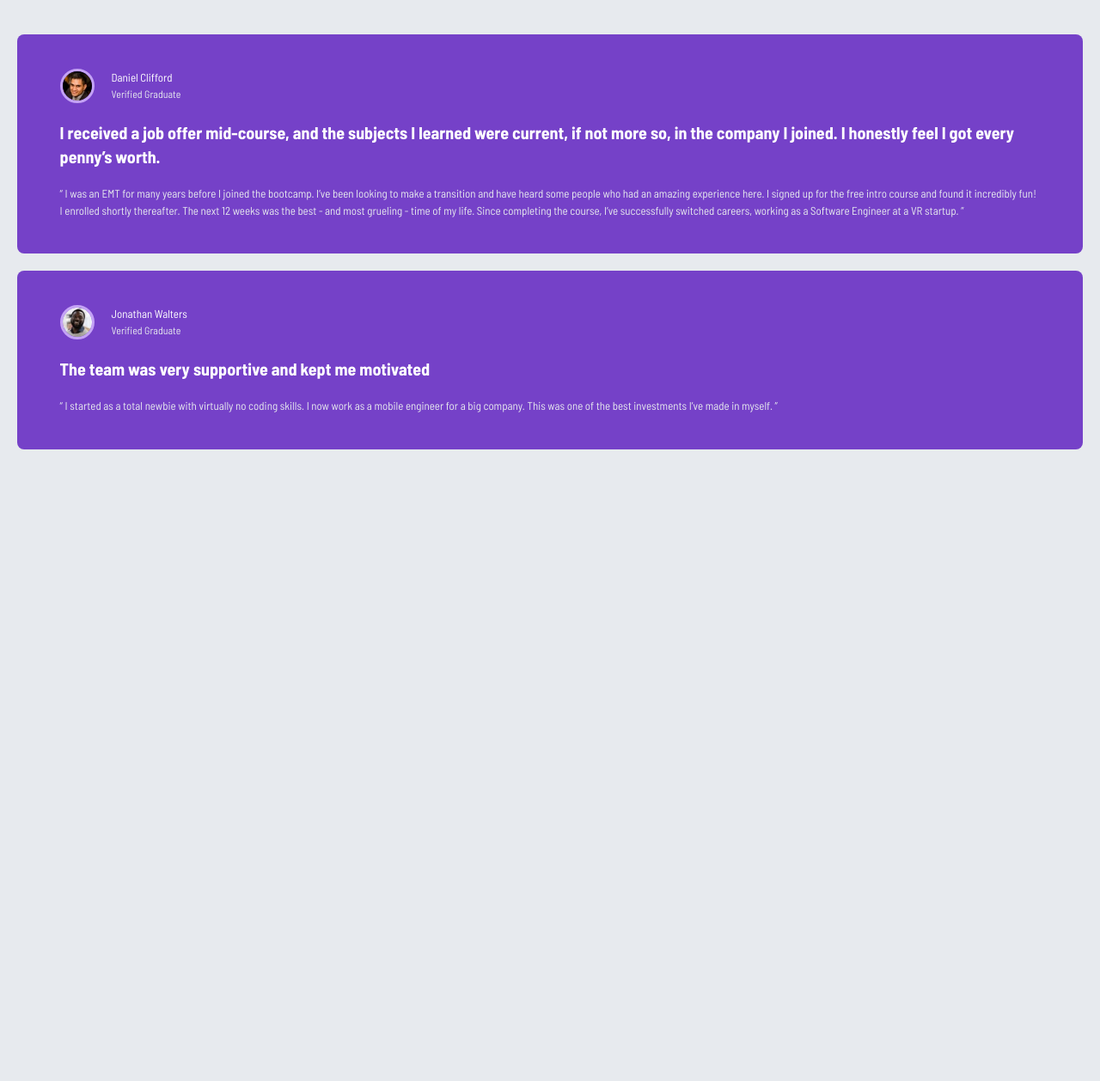
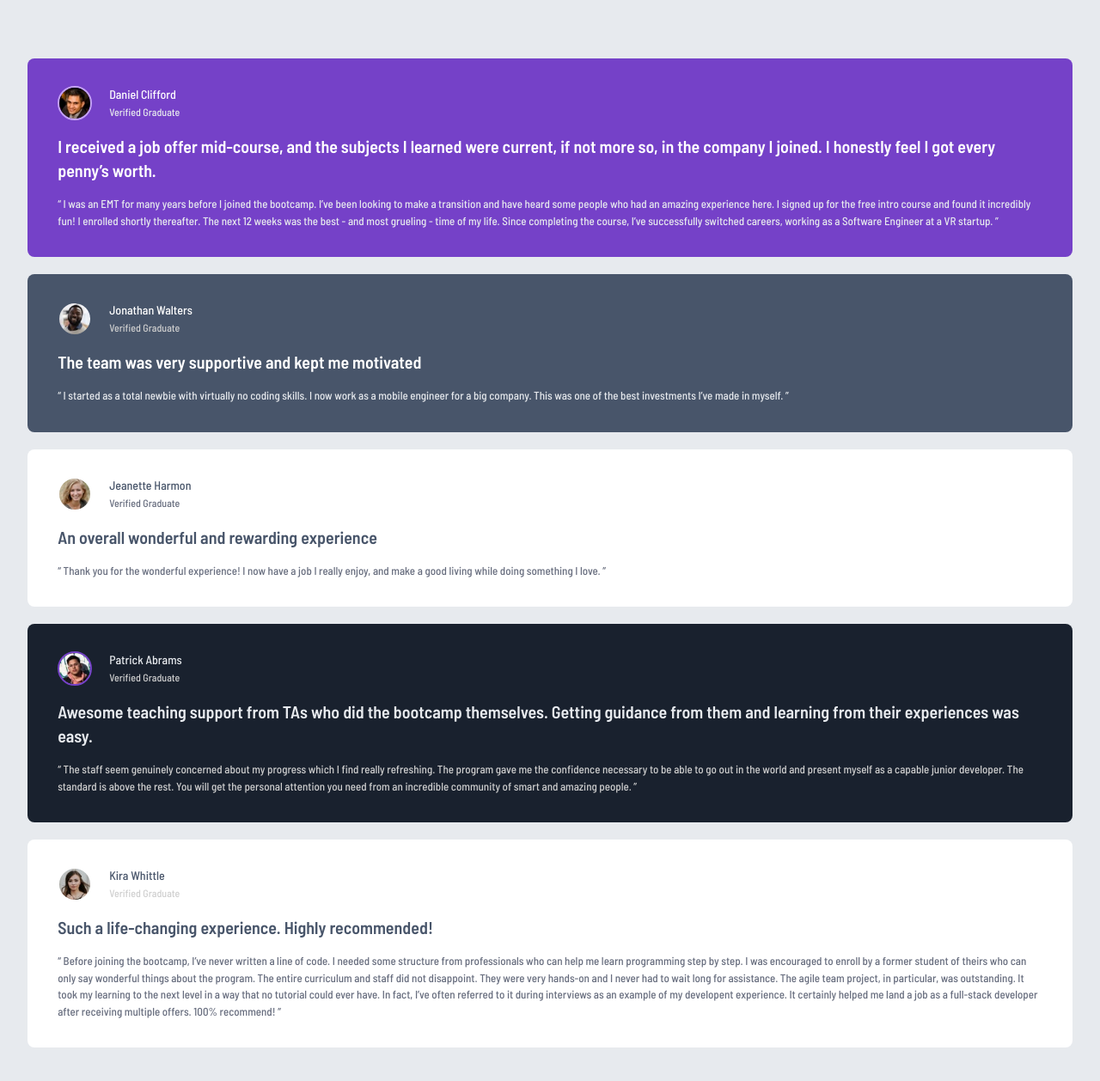
Before and after one commit to NunoJDMachado/testimonials-grid-section, a website: page index.html in a window 1280 px wide. Shown: the whole page at 86% size. Before the commit the page ends 800 px from the top, so only its background shows below. Drawn offline with Linux system fonts and the light colour scheme.

```diff
--- a/index.html
+++ b/index.html
@@ -8,20 +8,20 @@
     <link rel="stylesheet" href="css/output.css">
     <title>Frontend Mentor | Testimonials Grid</title>
 </head>
-<body class="bg-[hsl(214,17%,92%)] font-barlow-semi-condensed px-5 py-10">
+<body class="bg-[hsl(214,17%,92%)] font-barlow-semi-condensed px-8 py-17">
     <div class="flex flex-col gap-5">
-        <article class="flex flex-col gap-5 bg-[hsl(263,55%,52%)] rounded-lg text-white px-[3.1em] py-10">
+        <article class="flex flex-col gap-4 bg-[hsl(263,55%,52%)] rounded-lg text-white font-[500] px-[2.2em] py-8">
             <div class="flex items-center gap-5">
-                <img src="images/image-daniel.jpg" alt="Daniel Clifford photo" class="w-10 rounded-full border-3 border-[hsl(264,82%,80%)]">
+                <img src="images/image-daniel.jpg" alt="Daniel Clifford photo" class="w-10 rounded-full border-2 border-[hsl(264,82%,80%)]">
 
-                <div class="text-[13px]">
+                <div class="text-sm">
                     Daniel Clifford
                     <br>
                     <span class="text-xs text-[hsl(214,17%,92%)]">Verified Graduate</span>
                 </div>
             </div>
 
-            <strong class="text-xl">
+            <strong class="text-xl font-[600]">
                 I received a job offer mid-course, and the subjects I learned were current, if not more so, in the company I joined. I honestly feel I got every penny’s worth.
             </strong>
 
@@ -30,18 +30,18 @@
             </p>
         </article>
 
-        <article class="flex flex-col gap-5 bg-[hsl(263,55%,52%)] rounded-lg text-white px-[3.1em] py-10">
+        <article class="flex flex-col gap-4 bg-[hsl(217,19%,35%)] rounded-lg text-white font-[500] px-[2.2em] py-8">
             <div class="flex items-center gap-5">
-                <img src="images/image-jonathan.jpg" alt="Jonathan Walters photo" class="w-10 rounded-full border-3 border-[hsl(264,82%,80%)]">
+                <img src="images/image-jonathan.jpg" alt="Jonathan Walters photo" class="w-10 rounded-full border-2 border-[hsl(217,19%,35%)]">
 
-                <div class="text-[13px]">
+                <div class="text-sm">
                     Jonathan Walters
                     <br>
-                    <span class="text-xs text-[hsl(214,17%,92%)]">Verified Graduate</span>
+                    <span class="text-xs text-[hsl(0,0%,81%)]">Verified Graduate</span>
                 </div>
             </div>
 
-            <strong class="text-xl">
+            <strong class="text-xl font-[600]">
                 The team was very supportive and kept me motivated
             </strong>
 
@@ -49,6 +49,66 @@
                 “ I started as a total newbie with virtually no coding skills. I now work as a mobile engineer for a big company. This was one of the best investments I’ve made in myself. ”
             </p>
         </article>
+
+        <article class="flex flex-col gap-4 bg-white rounded-lg text-[hsl(217,19%,35%)] font-[500] px-[2.2em] py-8">
+            <div class="flex items-center gap-5">
+                <img src="images/image-jeanette.jpg" alt="Jeanette Harmon photo" class="w-10 rounded-full border-2 border-white">
+
+                <div class="text-sm">
+                    Jeanette Harmon
+                    <br>
+                    <span class="text-xs text-[hsl(224,10%,45%)]">Verified Graduate</span>
+                </div>
+            </div>
+
+            <strong class="text-xl font-[600]">
+                An overall wonderful and rewarding experience
+            </strong>
+
+            <p class="text-[13px] text-[hsl(224,10%,45%)]">
+                “ Thank you for the wonderful experience! I now have a job I really enjoy, and make a good living while doing something I love. ”
+            </p>
+        </article>
+
+        <article class="flex flex-col gap-4 bg-[hsl(219,29%,14%)] rounded-lg text-[hsl(214,17%,92%)] font-[500] px-[2.2em] py-8">
+            <div class="flex items-center gap-5">
+                <img src="images/image-patrick.jpg" alt="Patrick Abrams photo" class="w-10 rounded-full border-2 border-[hsl(263,55%,52%)]">
+
+                <div class="text-sm">
+                    Patrick Abrams
+                    <br>
+                    <span class="text-xs text-[hsl(0,0%,81%)]">Verified Graduate</span>
+                </div>
+            </div>
+
+            <strong class="text-xl font-[600]">
+                Awesome teaching support from TAs who did the bootcamp themselves. Getting guidance from them and learning from their experiences was easy.
+            </strong>
+
+            <p class="text-[13px] text-[hsl(0,0%,81%)]">
+                “ The staff seem genuinely concerned about my progress which I find really refreshing. The program gave me the confidence necessary to be able to go out in the world and present myself as a capable junior developer. The standard is above the rest. You will get the personal attention you need from an incredible community of smart and amazing people. ”
+            </p>
+        </article>
+
+        <article class="flex flex-col gap-4 bg-white rounded-lg text-[hsl(217,19%,35%)] font-[500] px-[2.2em] py-8">
+            <div class="flex items-center gap-5">
+                <img src="images/image-kira.jpg" alt="Kira Whittle photo" class="w-10 rounded-full border-2 border-white">
+
+                <div class="text-sm">
+                    Kira Whittle
+                    <br>
+                    <span class="text-xs text-[hsl(0,0%,81%)]">Verified Graduate</span>
+                </div>
+            </div>
+
+            <strong class="text-xl font-[600]">
+                Such a life-changing experience. Highly recommended!
+            </strong>
+
+            <p class="text-[13px] text-[hsl(224,10%,45%)]">
+                “ Before joining the bootcamp, I’ve never written a line of code. I needed some structure from professionals who can help me learn programming step by step. I was encouraged to enroll by a former student of theirs who can only say wonderful things about the program. The entire curriculum and staff did not disappoint. They were very hands-on and I never had to wait long for assistance. The agile team project, in particular, was outstanding. It took my learning to the next level in a way that no tutorial could ever have. In fact, I’ve often referred to it during interviews as an example of my developent experience. It certainly helped me land a job as a full-stack developer after receiving multiple offers. 100% recommend! ”
+            </p>
+        </article>
     </div>
 </body>
 </html>
```
Also changed, not shown: css/output.css.
